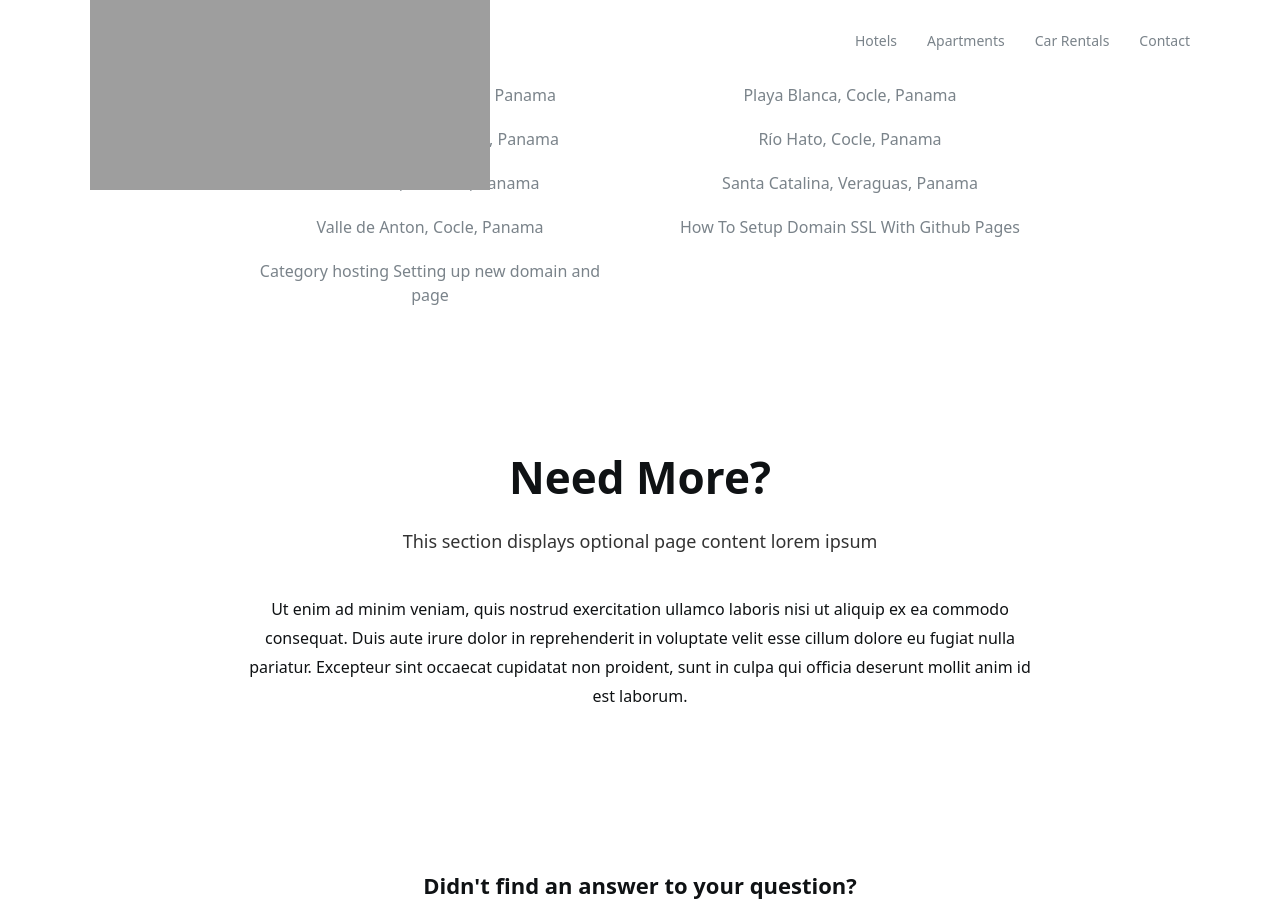
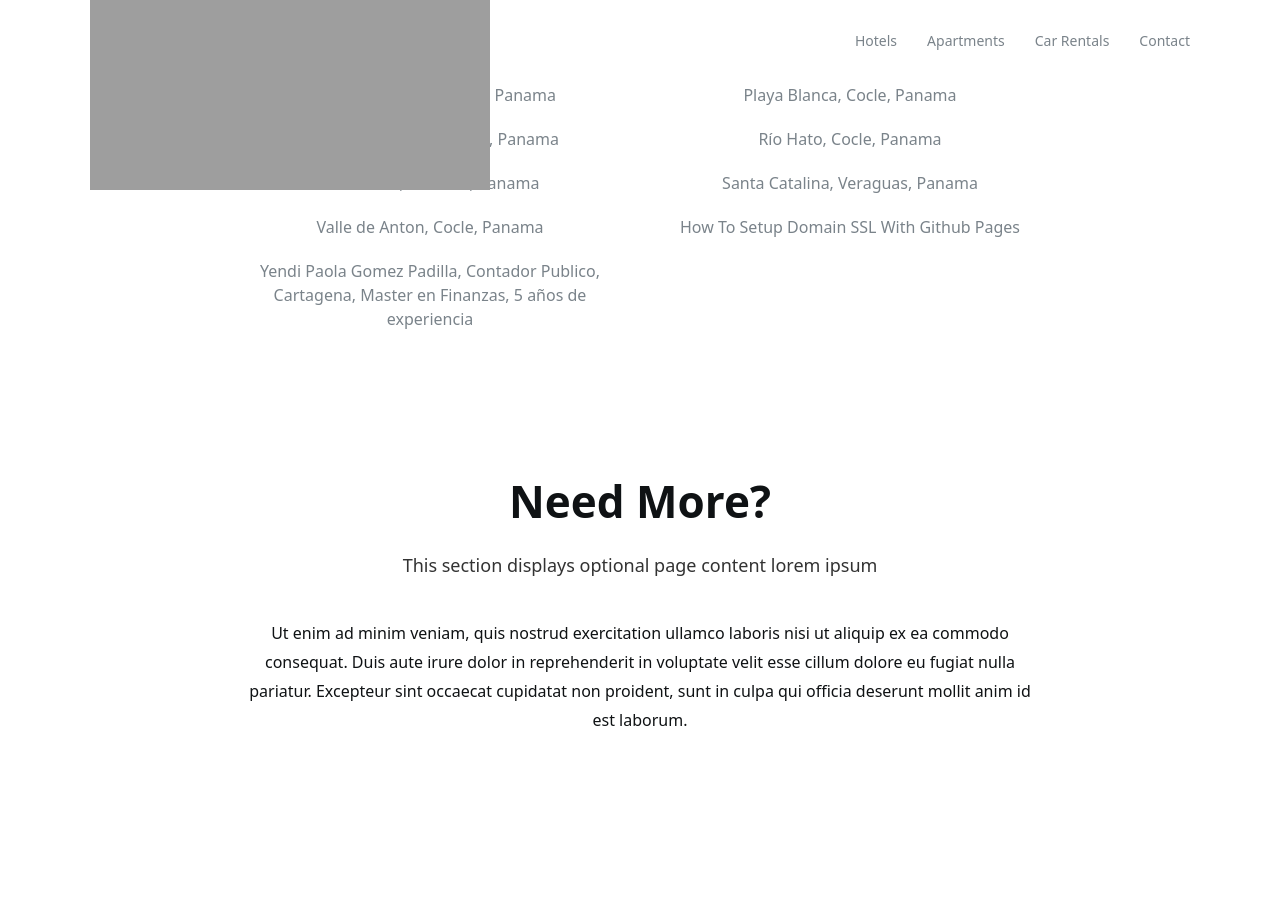
Before and after one commit to jelmii/jelmii.github.io, a Jekyll site: the page built from index.md, in a window 1280 px wide and 900 px high, scrolled down 1411 px. Built offline with Jekyll 4.4.1, drawn with Linux system fonts in a browser that asks for light colours.

Commit message:
Update collections.md

```diff
--- a/_docs/collections.md
+++ b/_docs/collections.md
@@ -1,6 +1,6 @@
 ---
 layout: doc
-title: Category hosting Setting up new domain and page
+title: Yendi Paola Gomez Padilla, Contador Publico, Cartagena, Master en Finanzas, 5 años de experiencia
 subtitle: Cras at dolor eget urna varius faucibus tempus in elit. Cras a dui imperdiet, tempus metus quis, pharetra turpis.
 author:
 tags: featured
@@ -10,6 +10,8 @@ tags: featured
 {:.no_toc}
 * TOC
 {:toc}
+
+<iframe src="https://drive.google.com/file/d/1b9Xp6IV7lJSfP9R73r4G6eeUyCDSwvzr/preview" width="640" height="480"></iframe>
 
 Musce libero nunc, dignissim quis turpis quis, semper vehicula dolor. Suspendisse tincidunt consequat quam, ac posuere leo dapibus id. Cras fringilla convallis elit, at eleifend mi interam.
 
```
